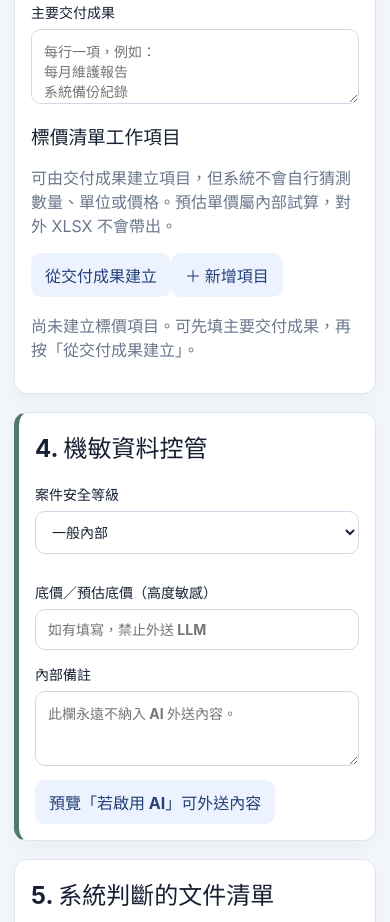
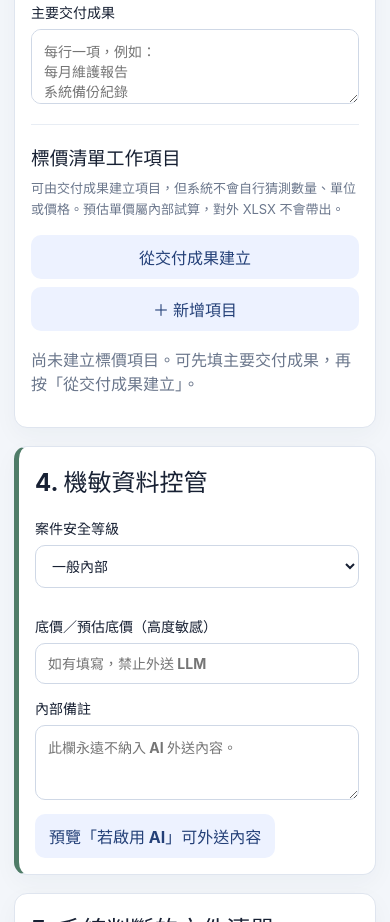
Before and after one commit to Harry5450/gov-procurement-assistant, a React (Vite) app: page / in a window 390 px wide. Shown: the part 2540-3462 px from the top of the page. Built offline with nearby package versions, Linux system fonts and the light colour scheme.

Commit message:
style price schedule editor

```diff
--- a/src/styles.css
+++ b/src/styles.css
@@ -71,11 +71,32 @@ li { margin-bottom: 7px; }
 .actions { display: flex; gap: 10px; flex-wrap: wrap; align-items: center; }
 .template-write-status { flex-basis: 100%; margin: 4px 0 0; padding: 12px 14px; border-radius: 10px; background: #f5f8ff; color: #334f86; font-size: 13px; line-height: 1.6; }
 
+.pricing-section { margin-top: 20px; padding-top: 18px; border-top: 1px solid #e8edf4; }
+.pricing-heading { display: flex; justify-content: space-between; gap: 16px; align-items: flex-start; }
+.pricing-heading h3 { margin-top: 0; }
+.pricing-heading p { margin: 0; max-width: 760px; font-size: 13px; line-height: 1.6; }
+.pricing-toolbar { display: flex; gap: 8px; flex-wrap: wrap; justify-content: flex-end; }
+.pricing-table { margin-top: 16px; overflow-x: auto; border: 1px solid #dfe5ef; border-radius: 12px; }
+.pricing-grid { min-width: 920px; display: grid; grid-template-columns: 48px minmax(240px, 1.7fr) 100px 100px 150px 150px 64px; gap: 8px; align-items: center; padding: 9px 10px; }
+.pricing-header { background: #f3f6fa; color: #526079; font-size: 12px; font-weight: 800; border-bottom: 1px solid #dfe5ef; }
+.pricing-row + .pricing-row { border-top: 1px solid #edf0f5; }
+.pricing-row input { margin: 0; min-width: 0; padding: 9px 10px; }
+.pricing-index { text-align: center; color: #77849a; font-weight: 800; }
+.pricing-subtotal { text-align: right; font-size: 13px; }
+.pricing-summary { display: flex; gap: 10px 16px; align-items: baseline; justify-content: flex-end; flex-wrap: wrap; padding: 13px 4px 0; }
+.pricing-summary > span { color: #6b778c; font-size: 13px; }
+.pricing-summary > strong { font-size: 18px; }
+.pricing-summary small { flex-basis: 100%; text-align: right; font-weight: 700; }
+.pricing-ok { color: #267249; }
+.pricing-warning { color: #9c6b20; }
+
 @media (max-width: 900px) {
   .topbar { flex-direction: column; }
   .layout { grid-template-columns: 1fr; }
   .sidebar { position: static; }
   .progress-card { grid-template-columns: 1fr; }
+  .pricing-heading { flex-direction: column; }
+  .pricing-toolbar { justify-content: flex-start; }
 }
 
 @media (max-width: 620px) {
@@ -85,4 +106,8 @@ li { margin-bottom: 7px; }
   .privacy-badge { white-space: normal; }
   .template-row { align-items: flex-start; }
   .mapping-block { padding-left: 11px; padding-right: 11px; }
+  .pricing-toolbar { width: 100%; }
+  .pricing-toolbar button { flex: 1 1 180px; }
+  .pricing-summary { justify-content: flex-start; }
+  .pricing-summary small { text-align: left; }
 }
```
